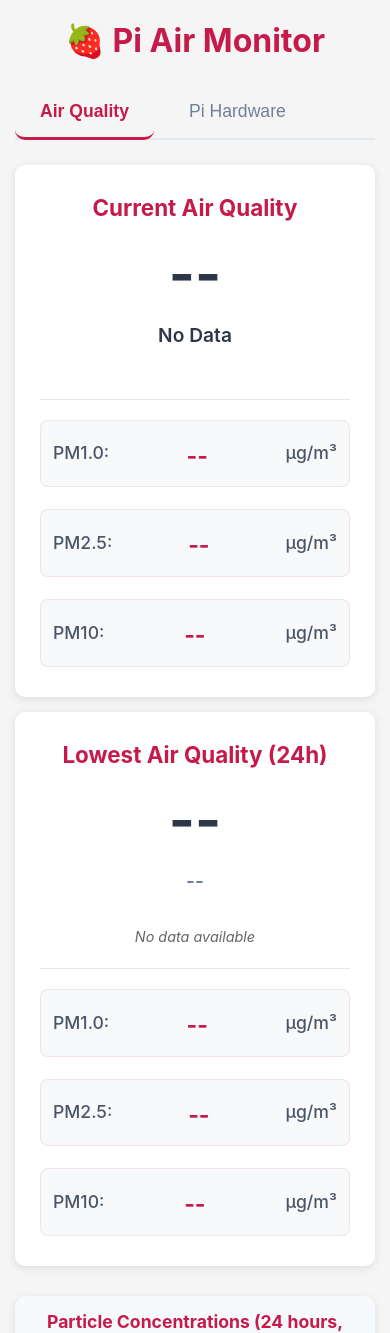
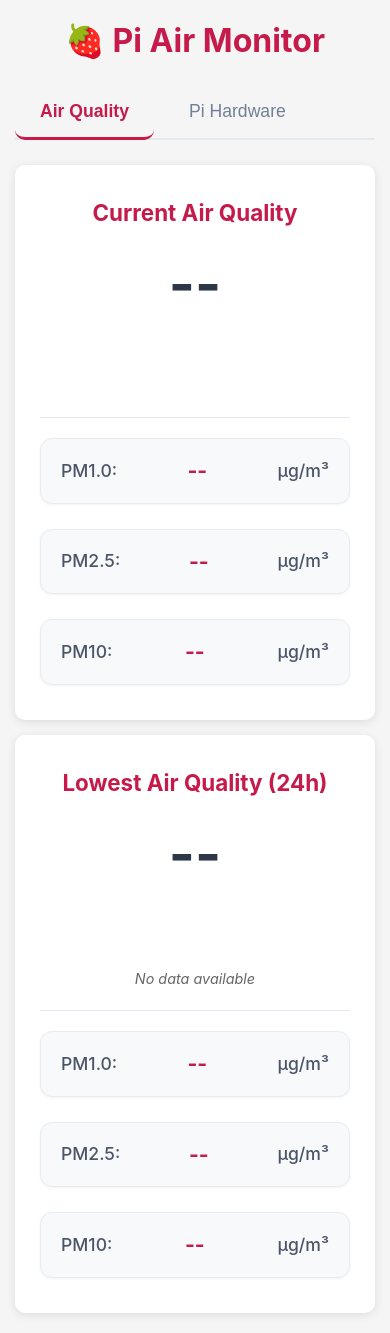
Before and after one commit to andrewrweber/pi_air, a Flask app: page / in a window 390 px wide. Shown: the top 1333 px of the page. Run offline with Flask 3, Linux system fonts and the light colour scheme; data that the repository does not hold is empty.

Commit message:
Improve air quality and forecast card UI design (#22)
* Redesign desktop air quality cards to match mobile layout

Based on mobile vs desktop screenshot comparison, completely redesigned desktop cards:

Desktop improvements:
- Center-aligned layout with consistent padding (30px 25px)
- Large AQI values (3.2em) for better prominence
- Rounded AQI level badges (25px border-radius, 12px 24px padding)
- Individual card-style PM metrics with shadows and proper spacing
- Flex column layout for metrics (matching mobile)
- Enhanced typography and visual hierarchy
- Minimum card height for better proportions

Mobile optimization:
- Slightly larger AQI values (3.5em) for small screens
- Preserved all existing mobile optimizations

Desktop cards now closely match the clean, card-based mobile design with proper badges and individual metric cards.

🤖 Generated with [Claude Code](https://claude.ai/code)

Co-Authored-By: Claude <noreply@anthropic.com>

* Apply consistent styling theme to forecast cards

Extended the air quality card design improvements to forecast cards:

Desktop improvements:
- Increased padding (25px 20px) and border-radius (12px) for consistency
- Larger AQI values (2.8em) for better prominence
- Enhanced AQI level badges with proper padding (10px 20px) and rounded corners (22px)
- Styled PM2.5 values as individual cards with background and borders
- Added minimum card height (280px) for consistent proportions
- Enhanced typography with proper color hierarchy (titles in #c51a4a)
- Improved hover effects and shadows

Mobile optimizations:
- Responsive card sizing (160px minimum width)
- Optimized font sizes for mobile (2.2em AQI, 1.2em titles)
- Proper spacing and padding for touch interfaces
- Consistent badge styling across screen sizes

Forecast cards now match the improved air quality card design theme while maintaining their unique forecast-specific content layout.

🤖 Generated with [Claude Code](https://claude.ai/code)

Co-Authored-By: Claude <noreply@anthropic.com>

---------

Co-authored-by: Claude <noreply@anthropic.com>

```diff
--- a/static/style.css
+++ b/static/style.css
@@ -208,29 +208,69 @@ h1 {
     color: white !important;
 }
 
-/* Enhanced air quality details */
+/* Enhanced air quality cards for desktop - using mobile design principles */
+#air-quality-card, #worst-air-quality-card {
+    text-align: center;
+    padding: 30px 25px;
+    min-height: 400px;
+}
+
+#air-quality-card h2, #worst-air-quality-card h2 {
+    font-size: 1.4em;
+    margin-bottom: 25px;
+    color: #c51a4a;
+}
+
+#aqi-value, #worst-aqi-value {
+    font-size: 3.2em !important;
+    font-weight: bold;
+    margin-bottom: 10px;
+    line-height: 1;
+}
+
+#aqi-level, #worst-aqi-level {
+    font-size: 1.2em;
+    font-weight: 600;
+    margin-bottom: 20px;
+    padding: 12px 24px;
+    border-radius: 25px;
+    display: inline-block;
+    color: white;
+    min-width: 120px;
+}
+
+.worst-time {
+    font-size: 0.9em;
+    color: #666;
+    margin-bottom: 15px;
+    font-style: italic;
+}
+
+/* Enhanced air quality details - mobile-style individual cards */
 .air-quality-details {
-    display: grid;
-    grid-template-columns: repeat(auto-fit, minmax(120px, 1fr));
+    display: flex;
+    flex-direction: column;
     gap: 15px;
-    margin-top: 15px;
+    margin-top: 20px;
 }
 
 .air-metric {
-    background: rgba(255, 255, 255, 0.8);
-    padding: 10px;
-    border-radius: 8px;
-    text-align: center;
+    background: #f8f9fa;
+    padding: 15px 20px;
+    border-radius: 12px;
+    display: flex;
+    justify-content: space-between;
+    align-items: center;
     font-weight: 500;
-    border: 1px solid rgba(197, 26, 74, 0.1);
+    font-size: 1.1em;
+    border: 1px solid #e9ecef;
+    box-shadow: 0 1px 3px rgba(0, 0, 0, 0.05);
 }
 
 .air-metric span {
-    display: block;
-    font-size: 1.3em;
     font-weight: bold;
     color: #c51a4a;
-    margin-top: 5px;
+    font-size: 1.2em;
 }
 
 .air-quality-section > div[style*="height"] {
@@ -325,61 +365,9 @@ h1 {
         margin-bottom: 8px;
     }
 
-    /* Enhanced Air Quality cards for mobile */
-    #air-quality-card, #worst-air-quality-card {
-        padding: 25px;
-        text-align: center;
-    }
-
-    #air-quality-card h2, #worst-air-quality-card h2 {
-        font-size: 1.4em;
-        margin-bottom: 20px;
-    }
-
+    /* Enhanced Air Quality cards for mobile - fine-tuned for small screens */
     #aqi-value, #worst-aqi-value {
         font-size: 3.5em !important;
-        font-weight: bold;
-        margin-bottom: 10px;
-        line-height: 1;
-    }
-
-    #aqi-level, #worst-aqi-level {
-        font-size: 1.2em;
-        font-weight: 600;
-        margin-bottom: 20px;
-        padding: 8px 16px;
-        border-radius: 20px;
-        display: inline-block;
-    }
-
-    .worst-time {
-        font-size: 0.9em;
-        color: #666;
-        margin-bottom: 15px;
-        font-style: italic;
-    }
-
-    .air-quality-details {
-        display: flex;
-        flex-direction: column;
-        gap: 12px;
-        margin-top: 20px;
-    }
-
-    .air-metric {
-        font-size: 1.1em;
-        padding: 12px;
-        background: #f8f9fa;
-        border-radius: 8px;
-        display: flex;
-        justify-content: space-between;
-        align-items: center;
-        font-weight: 500;
-    }
-
-    .air-metric span {
-        font-weight: bold;
-        color: #c51a4a;
     }
 
     /* Enhanced chart controls for mobile - horizontal compact layout */
```
Also changed, not shown: other parts of static/style.css (+48 -21 lines).
